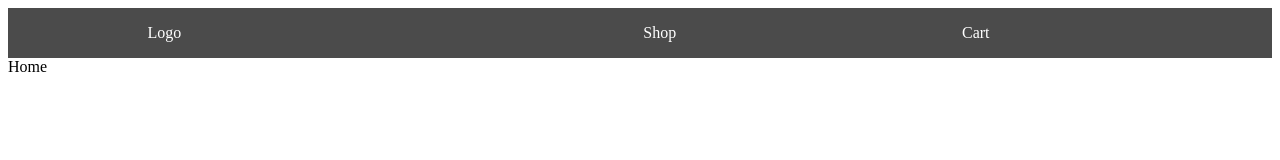
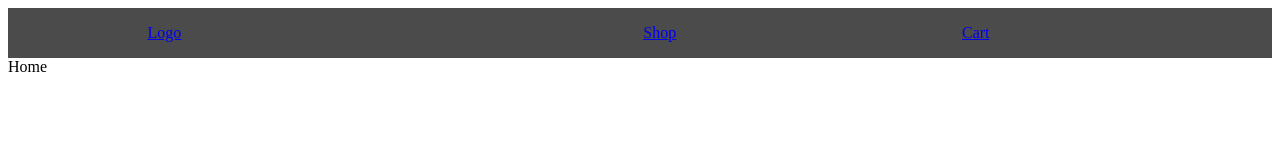
Before and after one commit to MarekRykaczewski/shop-react, a React (Create React App) app: page / in a window 1280 px wide. Shown: the top 160 px of the page. Built offline with nearby package versions, Linux system fonts and the light colour scheme.

Commit message:
add react router Links to Nav component

```diff
--- a/src/components/Nav.jsx
+++ b/src/components/Nav.jsx
@@ -1,12 +1,19 @@
 import React from "react";
+import { Link } from "react-router-dom"
 
 function Nav() {
   return (
     <nav className="nav">
-        <div>Logo</div>
+        <Link to='/'>
+            <div>Logo</div>
+        </Link>
         <ul className="nav-links">
-            <li>Shop</li>
-            <li>Cart</li>
+            <Link to='/shop'>
+                <li>Shop</li>
+            </Link>
+            <Link to='/cart'>
+                <li>Cart</li>
+            </Link>
         </ul>
     </nav>
   );
```
